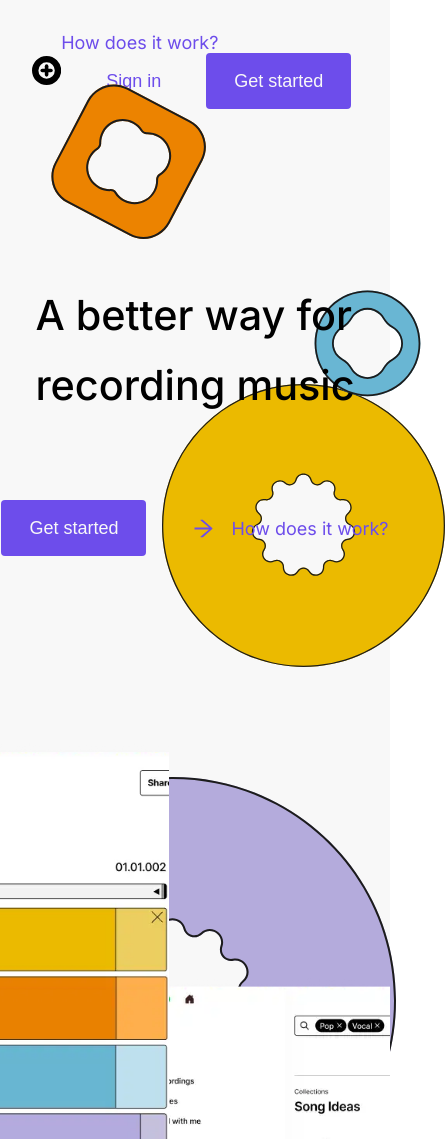
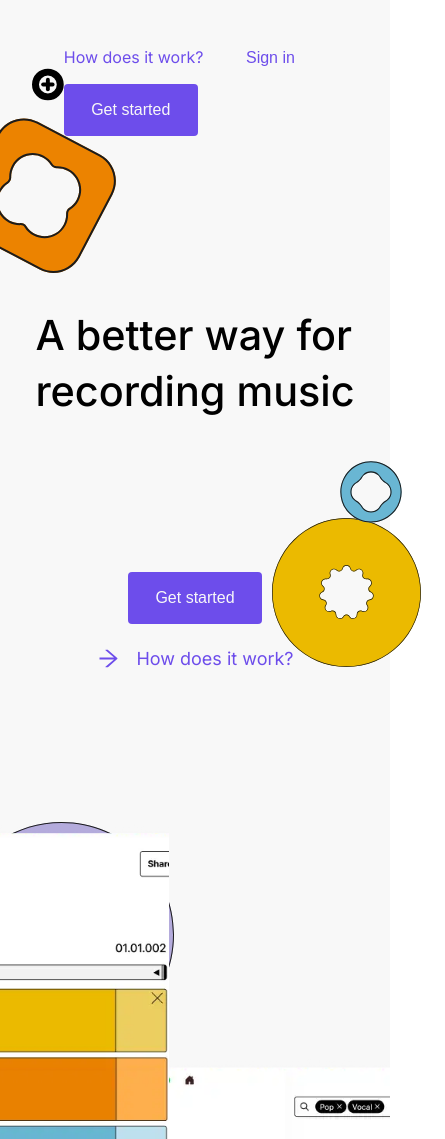
Before and after one commit to sofiaronnkvist/fourtrack, a Next.js app: page / in a window 390 px wide. Shown: the top 1139 px of the page, 445 px wide, since content can reach past the window. Built offline with nearby package versions, Linux system fonts and the light colour scheme; no server answers.

Commit message:
Display non on navbar items on mobile
And icon placements on mobile

```diff
--- a/components/Modals/Modal/Modal.jsx
+++ b/components/Modals/Modal/Modal.jsx
@@ -49,6 +49,11 @@ const NavButton = styled.button`
   cursor: pointer;
   color: ${(props) =>
     props.whiteText ? `${props.theme.white}` : `${props.theme.purple500}`};
+  @media screen and (max-width: 500px) {
+    width: 134px;
+    height: 52px;
+    font-size: 16px;
+  }
 `;
 
 const GoogleButton = styled.button`
@@ -190,7 +195,7 @@ export default function Modal(props) {
   const [buttonTitle, setButtonTitle] = useState(props.buttonTitle);
   const [userOnMobile, setUserOnMobile] = useState(0);
 
-  const WidthOfWindow = () => {
+  const WidthOfWindow = (checkWidth) => {
     const [width, setWidth] = useState(0);
     const handleWindowSizeChange = () => {
       setWidth(window.innerWidth);
--- a/components/Navbar/navbar.jsx
+++ b/components/Navbar/navbar.jsx
@@ -7,16 +7,41 @@ import logo from '../../public/logo.svg';
 import Logo from '../../public/logo.svg';
 
 import styled from 'styled-components';
+import { useState } from 'react';
+import { useEffect } from 'react';
 
 export default function Navbar() {
   const { user } = useAuth();
+  const [userOnMobile, setUserOnMobile] = useState(0);
+
+  const WidthOfWindow = (checkWidth) => {
+    const [width, setWidth] = useState(0);
+    const handleWindowSizeChange = () => {
+      setWidth(window.innerWidth);
+      setUserOnMobile(window.innerWidth < 580 ? true : false);
+    };
+    useEffect(() => {
+      window.addEventListener('resize', handleWindowSizeChange);
+      return () => {
+        window.removeEventListener('resize', handleWindowSizeChange);
+      };
+    }, []);
+  };
+
+  WidthOfWindow();
 
   return (
     <NavWrapper>
       {!user ? (
         <NotLogedInWrapper>
+          {userOnMobile ? (
+            <>
+              <Modal buttonTitle='Sign in' />
+              <Modal background whiteText buttonTitle='Get started' />
+            </>
+          ) : (
+            <>
               <Logo alt='Logo' />
-          {/* <Image src={logo}  /> */}
               <div>
                 <Link border href='/'>
                   How does it work?
@@ -24,6 +49,8 @@ export default function Navbar() {
                 <Modal buttonTitle='Sign in' />
                 <Modal background whiteText buttonTitle='Get started' />
               </div>
+            </>
+          )}
         </NotLogedInWrapper>
       ) : (
         <div>
@@ -49,5 +76,9 @@ const NotLogedInWrapper = styled.div`
   a {
     font-size: 18px;
     color: ${(props) => props.theme.purple500};
+
+    @media screen and (max-width: 500px) {
+      font-size: 16px;
+    }
   }
 `;
--- a/pages/index.js
+++ b/pages/index.js
@@ -201,6 +201,11 @@ const OrangeIconWrapper = styled.div`
   z-index: 0;
   top: 10%;
   left: 13%;
+
+  @media screen and (max-width: 500px) {
+    left: -10%;
+    top: 14%;
+  }
 `;
 const YellowIconWrapper = styled.div`
   position: absolute;
@@ -210,9 +215,14 @@ const YellowIconWrapper = styled.div`
   bottom: 16%;
   right: 10%;
 
-  @media screen and (max-width: 720px) {
+  @media screen and (max-width: 1120px) {
     bottom: 21%;
     right: -14%;
+  }
+  @media screen and (max-width: 500px) {
+    width: 149px;
+    height: 149px;
+    right: -8%;
   }
 `;
 const BlueIconWrapper = styled.div`
@@ -223,9 +233,15 @@ const BlueIconWrapper = styled.div`
   bottom: 45%;
   right: 10%;
 
-  @media screen and (max-width: 720px) {
+  @media screen and (max-width: 1120px) {
     bottom: 53%;
     right: -8%;
+  }
+  @media screen and (max-width: 500px) {
+    width: 62px;
+    height: 62px;
+    bottom: 38%;
+    right: -3%;
   }
 `;
 const PurpuleIconWrapper = styled.div`
@@ -239,6 +255,12 @@ const PurpuleIconWrapper = styled.div`
   @media screen and (max-width: 720px) {
     left: -13%;
   }
+  @media screen and (max-width: 500px) {
+    width: 225px;
+    height: 225px;
+    bottom: -24%;
+    right: -3%;
+  }
 `;
 
 const HeroSection = styled.section`
@@ -248,7 +270,6 @@ const HeroSection = styled.section`
   flex: 1;
   display: flex;
   flex-direction: column;
-  /* justify-content: center; */
   align-items: center;
 `;
 const StyledH1 = styled.h1`
@@ -256,9 +277,11 @@ const StyledH1 = styled.h1`
   margin-top: 75px;
   line-height: 70px;
   font-size: clamp(2.5rem, 1.4667rem + 4.5926vw, 5.6rem);
-  /* font-size: 100px; */
   font-weight: 500;
   z-index: 1;
+  @media screen and (max-width: 720px) {
+    line-height: 56px;
+  }
 `;
 const TitleCTA = styled.div`
   margin-top: 67px;
@@ -267,20 +290,31 @@ const TitleCTA = styled.div`
   z-index: 10;
 
   a {
-    color: #6d4deb;
+    color: ${(props) => props.theme.purple500};
     font-size: 18px;
     margin-left: 15px;
   }
   @media screen and (max-width: 720px) {
     margin-top: 80px;
     margin-bottom: 57px;
-
+  }
+  @media screen and (max-width: 500px) {
+    flex-direction: column;
+    margin-top: 153px;
   }
 `;
 const Wrapper = styled.div`
   display: flex;
   align-items: center;
   margin-left: 45px;
+
+  @media screen and (max-width: 720px) {
+    margin-left: 21px;
+  }
+  @media screen and (max-width: 500px) {
+    margin-left: 0px;
+    margin-top: 22px;
+  }
 `;
 const StyledH2 = styled.h2`
   margin: 0;
```
Lines whose indentation alone changed are shown as unchanged.
